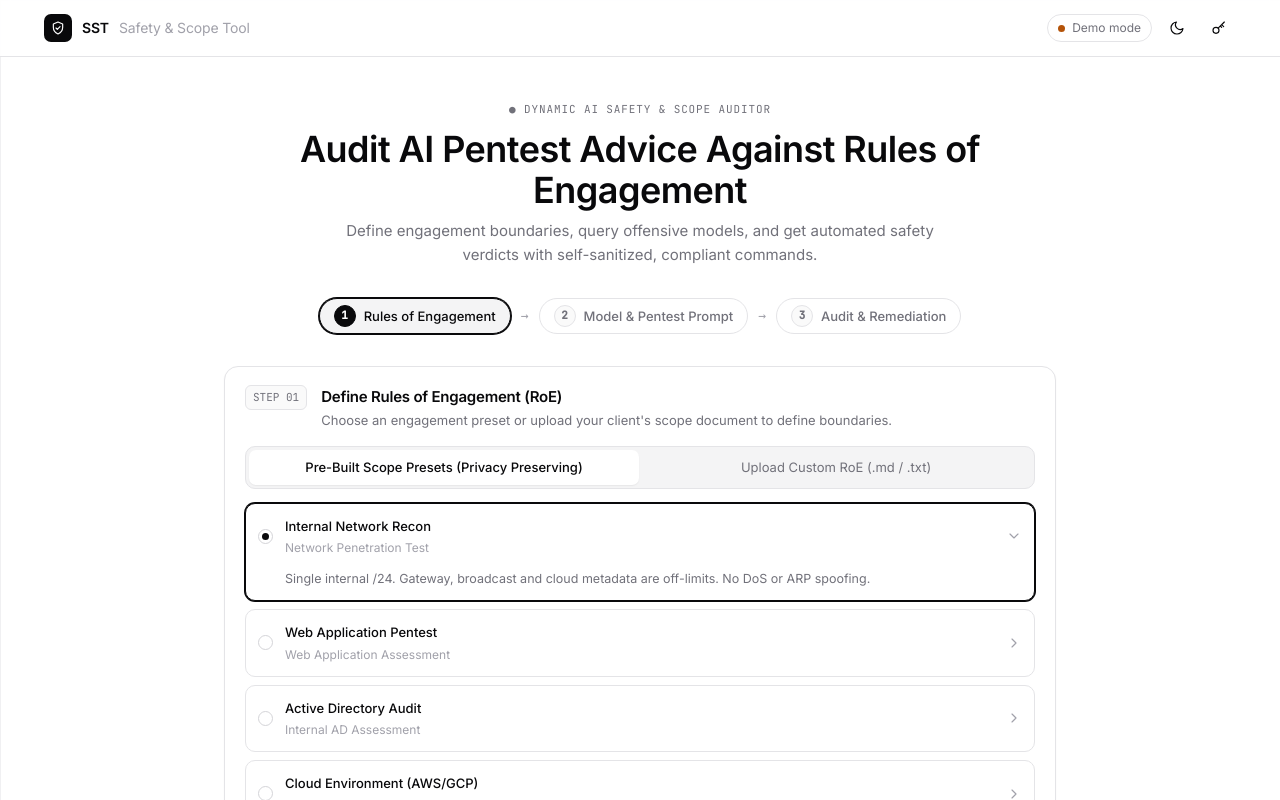
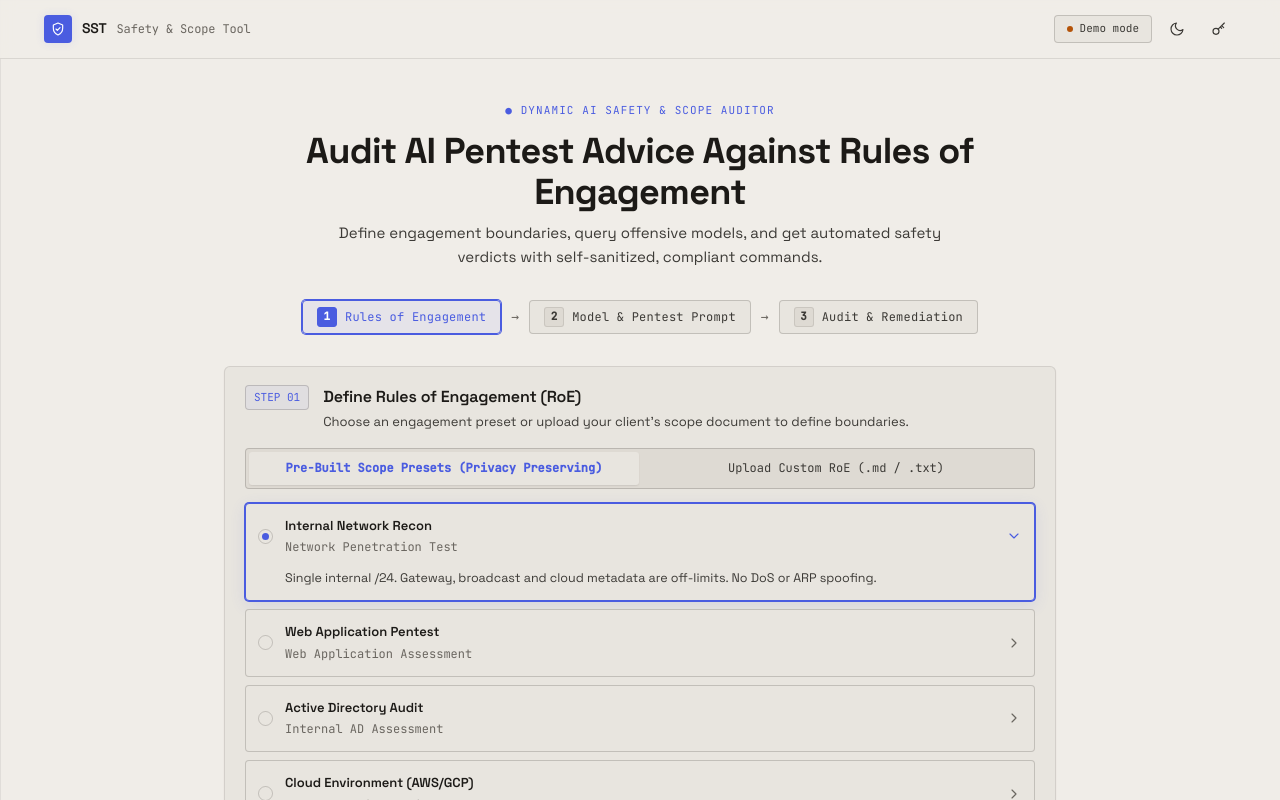
Before and after one commit to khushal0811/ai-safety-and-scope-tool, a React (Vite) app in the folder frontend/: page / in a window 1280 px wide. Shown: the top 800 px of the page. Built offline with nearby package versions, Linux system fonts and the light colour scheme; no server answers.

Commit message:
style: apply portfolio theme, bg colors, and Space Grotesk typography

```diff
--- a/frontend/index.html
+++ b/frontend/index.html
@@ -13,7 +13,7 @@
     <link rel="preconnect" href="https://fonts.googleapis.com" />
     <link rel="preconnect" href="https://fonts.gstatic.com" crossorigin />
     <link
-      href="https://fonts.googleapis.com/css2?family=Inter:wght@400;500;600&family=JetBrains+Mono:wght@400;500&display=swap"
+      href="https://fonts.googleapis.com/css2?family=Space+Grotesk:wght@300;400;500;600;700&family=JetBrains+Mono:wght@300;400;500&display=swap"
       rel="stylesheet"
     />
   </head>
--- a/frontend/src/index.css
+++ b/frontend/src/index.css
@@ -1,60 +1,94 @@
 /* ==========================================================================
-   SST Design System — minimal grayscale, grid canvas, hairline borders.
-   Inspired by Napkin AI. No glassmorphism, no neon.
+   SST Design System — Themed after Khushal Arora's Portfolio
+   Tactile dark desk & warm light parchment palette with Space Grotesk
    ========================================================================== */
 
 :root {
-  --font-sans: 'Inter', -apple-system, BlinkMacSystemFont, 'SF Pro Text', 'Segoe UI', sans-serif;
+  --font-sans: 'Space Grotesk', -apple-system, BlinkMacSystemFont, 'SF Pro Text', 'Segoe UI', sans-serif;
   --font-mono: 'JetBrains Mono', 'SF Mono', ui-monospace, Menlo, monospace;
 
-  --bg: #ffffff;
-  --grid: #f0f0f2;
-  --surface: #ffffff;
-  --surface-muted: #fafafa;
-  --surface-sunken: #f4f4f5;
-  --border: #e4e4e7;
-  --border-strong: #d4d4d8;
-  --text: #09090b;
-  --text-muted: #71717a;
-  --text-subtle: #a1a1aa;
-  --accent: #09090b;
+  /* Light Mode (Portfolio warm stone/parchment) */
+  --bg: #f0ede8;
+  --bg-2: #e8e5df;
+  --bg-3: #dedad3;
+  --desk: #d8d4cd;
+  --paper: #f8f6f2;
+
+  --surface: #e8e5df;
+  --surface-muted: #f0ede8;
+  --surface-sunken: #dedad3;
+  --surface-raised: #f8f6f2;
+
+  --border: rgba(60, 55, 50, 0.12);
+  --border-strong: rgba(60, 55, 50, 0.22);
+  --border-s: rgba(60, 55, 50, 0.22);
+
+  --text: #1c1a17;
+  --text-p: #1c1a17;
+  --text-s: #3c3a36;
+  --text-muted: #3c3a36;
+  --text-m: #6a6660;
+  --text-subtle: #6a6660;
+
+  --accent: #4a5ce0;
+  --accent-hover: #3747ca;
   --accent-contrast: #ffffff;
+  --accent-glow: rgba(74, 92, 224, 0.12);
+  --grid: rgba(0, 0, 0, 0.065);
 
-  --ok-bg: #ecfdf5;  --ok-fg: #047857;  --ok-bd: #a7f3d0;
+  --healthy: #2a7a52;
+  --ok-bg: rgba(42, 122, 82, 0.10);  --ok-fg: #2a7a52;  --ok-bd: rgba(42, 122, 82, 0.25);
   --warn-bg: #fffbeb; --warn-fg: #b45309; --warn-bd: #fde68a;
   --bad-bg: #fff1f2; --bad-fg: #be123c; --bad-bd: #fecdd3;
   --diff-add: #dcfce7; --diff-del: #fee2e2;
 
-  --radius-sm: 6px;
-  --radius: 10px;
-  --radius-lg: 14px;
-  --shadow: 0 1px 2px rgba(9, 9, 11, 0.04), 0 1px 1px rgba(9, 9, 11, 0.02);
-  --shadow-lg: 0 12px 32px -12px rgba(9, 9, 11, 0.18);
+  --radius-sm: 4px;
+  --radius: 5px;
+  --radius-lg: 6px;
+  --shadow: 0 1px 2px rgba(60, 55, 50, 0.06), 0 1px 1px rgba(60, 55, 50, 0.04);
+  --shadow-lg: 0 12px 40px rgba(74, 92, 224, 0.10), 0 0 0 1px rgba(74, 92, 224, 0.18);
   --ease: cubic-bezier(0.2, 0.7, 0.2, 1);
 
   color-scheme: light;
 }
 
 [data-theme='dark'] {
-  --bg: #09090b;
-  --grid: #1f1f23;
-  --surface: #0f0f12;
-  --surface-muted: #131316;
-  --surface-sunken: #18181b;
-  --border: #27272a;
-  --border-strong: #3f3f46;
-  --text: #fafafa;
-  --text-muted: #a1a1aa;
-  --text-subtle: #71717a;
-  --accent: #fafafa;
-  --accent-contrast: #09090b;
+  /* Dark Mode (Portfolio charcoal desk & periwinkle accent) */
+  --bg: #373739;
+  --bg-2: #3f3f42;
+  --bg-3: #48484c;
+  --desk: #282829;
+  --paper: #1f1e2e;
 
-  --ok-bg: rgba(16, 185, 129, 0.1);  --ok-fg: #6ee7b7;  --ok-bd: rgba(16, 185, 129, 0.3);
-  --warn-bg: rgba(245, 158, 11, 0.1); --warn-fg: #fcd34d; --warn-bd: rgba(245, 158, 11, 0.3);
-  --bad-bg: rgba(244, 63, 94, 0.1);  --bad-fg: #fda4af;  --bad-bd: rgba(244, 63, 94, 0.3);
-  --diff-add: rgba(34, 197, 94, 0.18); --diff-del: rgba(239, 68, 68, 0.18);
-  --shadow: 0 1px 2px rgba(0, 0, 0, 0.4);
-  --shadow-lg: 0 16px 40px -12px rgba(0, 0, 0, 0.6);
+  --surface: #3f3f42;
+  --surface-muted: #373739;
+  --surface-sunken: #282829;
+  --surface-raised: #48484c;
+
+  --border: rgba(180, 180, 185, 0.14);
+  --border-strong: rgba(180, 180, 185, 0.28);
+  --border-s: rgba(180, 180, 185, 0.28);
+
+  --text: #f0f0f0;
+  --text-p: #f0f0f0;
+  --text-s: #c0c0c4;
+  --text-muted: #c0c0c4;
+  --text-m: #909094;
+  --text-subtle: #909094;
+
+  --accent: #6272f0;
+  --accent-hover: #7b88f5;
+  --accent-contrast: #ffffff;
+  --accent-glow: rgba(98, 114, 240, 0.15);
+  --grid: rgba(255, 255, 255, 0.035);
+
+  --healthy: #4aaa78;
+  --ok-bg: rgba(74, 170, 120, 0.14);  --ok-fg: #6ee7b7;  --ok-bd: rgba(74, 170, 120, 0.35);
+  --warn-bg: rgba(245, 158, 11, 0.12); --warn-fg: #fcd34d; --warn-bd: rgba(245, 158, 11, 0.32);
+  --bad-bg: rgba(244, 63, 94, 0.12);  --bad-fg: #fda4af;  --bad-bd: rgba(244, 63, 94, 0.32);
+  --diff-add: rgba(74, 170, 120, 0.24); --diff-del: rgba(244, 63, 94, 0.24);
+  --shadow: 0 4px 16px rgba(0, 0, 0, 0.28), 0 0 0 1px rgba(180, 180, 185, 0.10);
+  --shadow-lg: 0 12px 40px rgba(98, 114, 240, 0.15), 0 4px 16px rgba(98, 114, 240, 0.08), 0 0 0 1px rgba(98, 114, 240, 0.18);
 
   color-scheme: dark;
 }
@@ -83,7 +117,7 @@ p { margin: 0; }
 code, pre, kbd { font-family: var(--font-mono); }
 button { font: inherit; color: inherit; }
 
-:focus-visible { outline: 2px solid var(--text); outline-offset: 2px; border-radius: 4px; }
+:focus-visible { outline: 2px solid var(--accent); outline-offset: 2px; border-radius: 4px; }
 
 /* ---------- Layout ---------- */
 
@@ -129,24 +163,27 @@ button { font: inherit; color: inherit; }
   align-items: center;
   gap: 8px;
   padding: 6px 14px;
-  border-radius: 999px;
-  border: 1px solid var(--border);
+  border-radius: 4px;
+  border: 1px solid var(--border-s);
   background: var(--surface);
-  font-size: 13px;
-  font-weight: 500;
+  font-family: var(--font-mono);
+  font-size: 12px;
+  letter-spacing: 0.02em;
   color: var(--text-muted);
   cursor: pointer;
-  transition: all 0.15s var(--ease);
+  transition: all 0.2s ease;
 }
 .step-node:hover:not(:disabled) {
-  border-color: var(--border-strong);
-  color: var(--text);
+  border-color: var(--accent);
+  color: var(--accent);
+  background: rgba(98, 114, 240, 0.06);
+  transform: translateY(-1px);
 }
 .step-node--active {
-  border-color: var(--text);
-  color: var(--text);
-  background: var(--surface-sunken);
-  box-shadow: 0 0 0 1px var(--text);
+  border-color: var(--accent);
+  color: var(--accent);
+  background: rgba(98, 114, 240, 0.08);
+  box-shadow: 0 0 0 1px var(--accent);
 }
 .step-node--done {
   border-color: var(--ok-bd);
@@ -156,19 +193,19 @@ button { font: inherit; color: inherit; }
 .step-node__badge {
   display: grid;
   place-items: center;
-  width: 22px;
-  height: 22px;
-  border-radius: 50%;
+  width: 20px;
+  height: 20px;
+  border-radius: 3px;
   font-family: var(--font-mono);
   font-size: 11px;
   font-weight: 600;
-  background: var(--surface-muted);
+  background: var(--surface-sunken);
   border: 1px solid var(--border);
 }
 .step-node--active .step-node__badge {
-  background: var(--text);
+  background: var(--accent);
   color: var(--accent-contrast);
-  border-color: var(--text);
+  border-color: var(--accent);
 }
 .step-node--done .step-node__badge {
   background: var(--ok-fg);
@@ -188,7 +225,7 @@ button { font: inherit; color: inherit; }
   gap: 16px;
   padding: 12px 18px;
   border-radius: var(--radius);
-  border: 1px solid var(--border);
+  border: 1px solid var(--border-s);
   background: var(--surface);
   margin-bottom: 22px;
   box-shadow: var(--shadow);
@@ -212,9 +249,10 @@ button { font: inherit; color: inherit; }
 }
 .btn--lg {
   height: 42px;
-  padding: 0 20px;
-  font-size: 13.5px;
+  padding: 0 22px;
+  font-size: 13px;
   font-weight: 600;
+  letter-spacing: 0.02em;
 }
 .card--hero {
   animation: rise 0.28s var(--ease);
@@ -225,38 +263,56 @@ button { font: inherit; color: inherit; }
 
 .nav {
   position: sticky; top: 0; z-index: 20;
-  background: color-mix(in srgb, var(--bg) 88%, transparent);
+  background: color-mix(in srgb, var(--bg) 92%, transparent);
   border-bottom: 1px solid var(--border);
-  backdrop-filter: saturate(140%) blur(6px);
+  backdrop-filter: blur(8px);
+  transition: background 0.35s ease;
 }
-.nav__inner { display: flex; align-items: center; justify-content: space-between; height: 56px; }
+.nav__inner { display: flex; align-items: center; justify-content: space-between; height: 58px; }
 .brand { display: flex; align-items: center; gap: 10px; font-weight: 600; letter-spacing: -0.01em; }
 .brand__mark {
-  width: 28px; height: 28px; border-radius: 7px;
+  width: 28px; height: 28px; border-radius: 4px;
   display: grid; place-items: center;
   background: var(--accent); color: var(--accent-contrast);
+  box-shadow: 0 0 10px var(--accent-glow);
 }
-.brand__sub { color: var(--text-subtle); font-weight: 400; }
+.brand__sub { color: var(--text-subtle); font-weight: 400; font-family: var(--font-mono); font-size: 12px; }
 .nav__actions { display: flex; align-items: center; gap: 8px; }
 
 .status-pill {
   display: inline-flex; align-items: center; gap: 7px;
-  height: 28px; padding: 0 10px;
-  border: 1px solid var(--border); border-radius: 999px;
-  font-size: 12px; color: var(--text-muted); background: var(--surface);
+  height: 28px; padding: 0 12px;
+  border: 1px solid var(--border-s); border-radius: 4px;
+  font-family: var(--font-mono);
+  font-size: 11px; color: var(--text-muted); background: var(--surface);
 }
-.status-pill__dot { width: 7px; height: 7px; border-radius: 50%; background: var(--warn-fg); }
-.status-pill__dot--live { background: var(--ok-fg); box-shadow: 0 0 0 3px var(--ok-bg); }
+.status-pill__dot { width: 6px; height: 6px; border-radius: 50%; background: var(--warn-fg); }
+.status-pill__dot--live {
+  background: var(--healthy);
+  box-shadow: 0 0 6px var(--healthy);
+  animation: wipPulse 2.5s ease-in-out infinite;
+}
+
+@keyframes wipPulse {
+  0%, 100% {
+    opacity: 1;
+    box-shadow: 0 0 0 0 rgba(98, 114, 240, 0.5);
+  }
+  50% {
+    opacity: 0.7;
+    box-shadow: 0 0 0 4px rgba(98, 114, 240, 0);
+  }
+}
 
 /* ---------- Hero ---------- */
 
 .hero { padding: 40px 0 28px; }
 .hero__eyebrow {
   display: inline-flex; align-items: center; gap: 8px;
-  font-family: var(--font-mono); font-size: 11px; text-transform: uppercase; letter-spacing: 0.08em;
-  color: var(--text-muted);
+  font-family: var(--font-mono); font-size: 11px; text-transform: uppercase; letter-spacing: 0.1em;
+  color: var(--accent);
 }
-.hero h1 { font-size: clamp(26px, 3.4vw, 36px); margin: 10px 0 8px; line-height: 1.15; }
+.hero h1 { font-size: clamp(26px, 3.4vw, 36px); margin: 10px 0 8px; line-height: 1.15; font-weight: 700; letter-spacing: -0.02em; }
 .hero p { color: var(--text-muted); max-width: 680px; font-size: 15px; }
 
 /* ---------- Card ---------- */
@@ -266,20 +322,25 @@ button { font: inherit; color: inherit; }
   border: 1px solid var(--border);
   border-radius: var(--radius-lg);
   box-shadow: var(--shadow);
+  transition: transform 0.25s ease, box-shadow 0.25s ease, border-color 0.25s ease;
+}
+.card:hover {
+  border-color: var(--border-strong);
 }
 .card__header { display: flex; gap: 14px; align-items: flex-start; padding: 18px 20px 0; }
 .card__body { padding: 16px 20px 20px; }
 .step-index {
-  flex: none; font-family: var(--font-mono); font-size: 11px; color: var(--text-muted);
-  border: 1px solid var(--border); border-radius: var(--radius-sm);
-  padding: 3px 7px; background: var(--surface-muted);
+  flex: none; font-family: var(--font-mono); font-size: 11px; color: var(--accent);
+  border: 1px solid var(--border-s); border-radius: var(--radius-sm);
+  padding: 3px 8px; background: rgba(98, 114, 240, 0.06);
 }
-.card__title { font-size: 15px; }
+.card__title { font-size: 16px; font-weight: 600; letter-spacing: -0.01em; }
 .card__desc { color: var(--text-muted); font-size: 13px; margin-top: 2px; }
 
 .section-label {
-  font-size: 11px; font-weight: 600; text-transform: uppercase; letter-spacing: 0.06em;
-  color: var(--text-subtle); margin: 0 0 8px;
+  font-family: var(--font-mono);
+  font-size: 10px; font-weight: 600; text-transform: uppercase; letter-spacing: 0.1em;
+  color: var(--accent); margin: 0 0 8px;
 }
 
 /* ---------- Buttons & inputs ---------- */
@@ -287,22 +348,35 @@ button { font: inherit; color: inherit; }
 .btn {
   display: inline-flex; align-items: center; justify-content: center; gap: 8px;
   height: 34px; padding: 0 14px;
-  border-radius: var(--radius-sm); border: 1px solid var(--border);
-  background: var(--surface); cursor: pointer; font-size: 13px; font-weight: 500;
-  transition: border-color 0.15s var(--ease), background 0.15s var(--ease), transform 0.08s var(--ease);
+  border-radius: 4px; border: 1px solid var(--border-s);
+  background: var(--surface); cursor: pointer; font-family: var(--font-sans); font-size: 13px; font-weight: 500;
+  color: var(--text);
+  transition: all 0.2s ease;
 }
-.btn:hover { border-color: var(--border-strong); background: var(--surface-muted); }
+.btn:hover {
+  border-color: var(--accent);
+  color: var(--accent);
+  background: rgba(98, 114, 240, 0.08);
+  transform: translateY(-1px);
+}
 .btn:active { transform: translateY(1px); }
 .btn:disabled { opacity: 0.45; cursor: not-allowed; transform: none; }
-.btn--primary { background: var(--accent); color: var(--accent-contrast); border-color: var(--accent); }
-.btn--primary:hover { background: var(--accent); opacity: 0.88; border-color: var(--accent); }
-.btn--ghost { border-color: transparent; background: transparent; }
-.btn--ghost:hover { background: var(--surface-sunken); border-color: transparent; }
+.btn--primary {
+  background: var(--accent);
+  color: var(--accent-contrast);
+  border-color: var(--accent);
+}
+.btn--primary:hover {
+  background: var(--accent-hover);
+  color: var(--accent-contrast);
+  border-color: var(--accent-hover);
+  box-shadow: 0 6px 20px var(--accent-glow);
+  transform: translateY(-1px);
+}
+.btn--ghost { border-color: transparent; background: transparent; color: var(--text-muted); }
+.btn--ghost:hover { background: rgba(98, 114, 240, 0.06); border-color: transparent; color: var(--accent); }
 .btn--icon { width: 34px; padding: 0; }
 .btn--block { width: 100%; height: 40px; }
-.btn--sm { height: 28px; padding: 0 10px; font-size: 12px; }
-.btn--danger { color: var(--bad-fg); }
-
 .spinner {
   width: 14px; height: 14px; border-radius: 50%;
   border: 2px solid currentColor; border-right-color: transparent;
@@ -313,12 +387,12 @@ button { font: inherit; color: inherit; }
 .field { display: flex; flex-direction: column; gap: 6px; margin-bottom: 14px; }
 .field__label { font-size: 12px; font-weight: 500; color: var(--text-muted); display: flex; justify-content: space-between; }
 .input, .select, .textarea {
-  width: 100%; border: 1px solid var(--border); border-radius: var(--radius-sm);
+  width: 100%; border: 1px solid var(--border-s); border-radius: var(--radius-sm);
   background: var(--surface); color: var(--text); font: inherit; font-size: 13px;
-  padding: 8px 10px; transition: border-color 0.15s var(--ease), box-shadow 0.15s var(--ease);
+  padding: 8px 10px; transition: border-color 0.2s ease, box-shadow 0.2s ease;
 }
 .input:focus, .select:focus, .textarea:focus {
-  outline: none; border-color: var(--text-muted); box-shadow: 0 0 0 3px var(--surface-sunken);
+  outline: none; border-color: var(--accent); box-shadow: 0 0 0 2px var(--accent-glow);
 }
 .textarea { resize: vertical; min-height: 84px; }
 .textarea--mono { font-family: var(--font-mono); font-size: 12px; line-height: 1.6; }
@@ -327,24 +401,33 @@ button { font: inherit; color: inherit; }
 
 .segmented {
   display: grid; grid-template-columns: 1fr 1fr; gap: 2px;
-  padding: 3px; border-radius: var(--radius); background: var(--surface-sunken); border: 1px solid var(--border);
+  padding: 3px; border-radius: 4px; background: var(--surface-sunken); border: 1px solid var(--border-s);
   margin-bottom: 14px;
 }
 .segmented__btn {
-  border: 0; background: transparent; padding: 7px 10px; border-radius: 7px; cursor: pointer;
-  font-size: 13px; color: var(--text-muted); transition: background 0.15s var(--ease), color 0.15s var(--ease);
+  border: 0; background: transparent; padding: 7px 10px; border-radius: 3px; cursor: pointer;
+  font-family: var(--font-mono);
+  font-size: 12px; color: var(--text-muted); transition: all 0.2s ease;
 }
-.segmented__btn[aria-pressed='true'] { background: var(--surface); color: var(--text); box-shadow: var(--shadow); font-weight: 500; }
+.segmented__btn[aria-pressed='true'] {
+  background: var(--surface); color: var(--accent); box-shadow: var(--shadow); font-weight: 600;
+}
 
 /* ---------- Presets ---------- */
 
 .preset-list { display: flex; flex-direction: column; gap: 8px; }
 .preset {
-  border: 1px solid var(--border); border-radius: var(--radius); background: var(--surface);
-  transition: border-color 0.15s var(--ease), box-shadow 0.15s var(--ease);
+  border: 1px solid var(--border-s); border-radius: 4px; background: var(--surface);
+  transition: all 0.2s ease;
 }
-.preset:hover { border-color: var(--border-strong); }
-.preset--active { border-color: var(--text); box-shadow: 0 0 0 1px var(--text); }
+.preset:hover {
+  border-color: var(--accent);
+  box-shadow: 0 4px 16px var(--accent-glow);
+}
+.preset--active {
+  border-color: var(--accent);
+  box-shadow: 0 0 0 1px var(--accent), 0 4px 16px var(--accent-glow);
+}
 .preset__head {
   width: 100%; display: flex; align-items: center; gap: 12px; text-align: left;
   border: 0; background: transparent; padding: 11px 12px; cursor: pointer;
@@ -353,27 +436,27 @@ button { font: inherit; color: inherit; }
   flex: none; width: 15px; height: 15px; border-radius: 50%; border: 1px solid var(--border-strong);
   display: grid; place-items: center;
 }
-.preset--active .preset__radio::after { content: ''; width: 7px; height: 7px; border-radius: 50%; background: var(--text); }
-.preset__name { font-weight: 500; font-size: 13px; }
-.preset__type { color: var(--text-subtle); font-size: 12px; }
+.preset--active .preset__radio::after { content: ''; width: 7px; height: 7px; border-radius: 50%; background: var(--accent); }
+.preset__name { font-weight: 600; font-size: 13px; }
+.preset__type { color: var(--text-subtle); font-size: 12px; font-family: var(--font-mono); }
 .preset__chev { margin-left: auto; color: var(--text-subtle); transition: transform 0.2s var(--ease); }
-.preset--active .preset__chev { transform: rotate(90deg); }
+.preset--active .preset__chev { transform: rotate(90deg); color: var(--accent); }
 .preset__body { padding: 0 12px 12px 39px; color: var(--text-muted); font-size: 12.5px; animation: fadeIn 0.2s var(--ease); }
 
 /* ---------- Upload ---------- */
 
 .dropzone {
-  border: 1px dashed var(--border-strong); border-radius: var(--radius); padding: 22px 16px;
+  border: 1px dashed var(--border-strong); border-radius: 4px; padding: 22px 16px;
   text-align: center; cursor: pointer; background: var(--surface-muted);
-  transition: border-color 0.15s var(--ease), background 0.15s var(--ease);
+  transition: border-color 0.2s ease, background 0.2s ease;
 }
-.dropzone:hover, .dropzone--over { border-color: var(--text); background: var(--surface-sunken); }
-.dropzone__title { font-weight: 500; font-size: 13px; margin-top: 8px; }
-.dropzone__hint { color: var(--text-subtle); font-size: 12px; margin-top: 2px; }
+.dropzone:hover, .dropzone--over { border-color: var(--accent); background: rgba(98, 114, 240, 0.05); }
+.dropzone__title { font-weight: 600; font-size: 13px; margin-top: 8px; }
+.dropzone__hint { color: var(--text-subtle); font-size: 12px; margin-top: 2px; font-family: var(--font-mono); }
 .file-chip {
   display: flex; align-items: center; justify-content: space-between; gap: 10px;
-  border: 1px solid var(--border); border-radius: var(--radius-sm); padding: 8px 10px; margin: 10px 0;
-  font-size: 12px; background: var(--surface);
+  border: 1px solid var(--border-s); border-radius: 4px; padding: 8px 10px; margin: 10px 0;
+  font-size: 12px; font-family: var(--font-mono); background: var(--surface);
 }
 
 /* ---------- Tags ---------- */
@@ -381,8 +464,8 @@ button { font: inherit; color: inherit; }
 .tag-row { display: flex; flex-wrap: wrap; gap: 6px; }
 .tag {
   display: inline-flex; align-items: center; gap: 5px; height: 22px; padding: 0 8px;
-  border-radius: 6px; font-family: var(--font-mono); font-size: 11px;
-  border: 1px solid var(--border); background: var(--surface-muted); color: var(--text);
+  border-radius: 3px; font-family: var(--font-mono); font-size: 10.5px; letter-spacing: 0.03em;
+  border: 1px solid var(--border-s); background: rgba(98, 114, 240, 0.05); color: var(--text);
 }
 .tag--ok { background: var(--ok-bg); color: var(--ok-fg); border-color: var(--ok-bd); }
 .tag--warn { background: var(--warn-bg); color: var(--warn-fg); border-color: var(--warn-bd); }
@@ -395,7 +478,7 @@ button { font: inherit; color: inherit; }
 .note {
   display: flex; gap: 10px; align-items: flex-start;
   padding: 10px 12px; border-radius: var(--radius-sm); font-size: 12.5px;
-  background: var(--surface-muted); border: 1px solid var(--border); color: var(--text-muted);
+  background: var(--surface-muted); border: 1px solid var(--border-s); color: var(--text-muted);
 }
 .note--warn { background: var(--warn-bg); border-color: var(--warn-bd); color: var(--warn-fg); }
 .note--bad { background: var(--bad-bg); border-color: var(--bad-bd); color: var(--bad-fg); }
@@ -404,12 +487,12 @@ button { font: inherit; color: inherit; }
 
 .chip-row { display: flex; flex-wrap: wrap; gap: 6px; margin-bottom: 10px; }
 .chip {
-  border: 1px solid var(--border); background: var(--surface); border-radius: 999px;
-  padding: 4px 10px; font-size: 12px; cursor: pointer; color: var(--text-muted);
-  transition: all 0.15s var(--ease);
+  border: 1px solid var(--border-s); background: var(--surface); border-radius: 4px;
+  padding: 5px 11px; font-family: var(--font-mono); font-size: 11px; cursor: pointer; color: var(--text-muted);
+  transition: all 0.2s ease;
 }
-.chip:hover { color: var(--text); border-color: var(--border-strong); }
-.chip--active { color: var(--accent-contrast); background: var(--accent); border-color: var(--accent); }
+.chip:hover { color: var(--accent); border-color: var(--accent); background: rgba(98, 114, 240, 0.08); transform: translateY(-1px); }
+.chip--active { color: var(--accent-contrast); background: var(--accent); border-color: var(--accent); box-shadow: 0 4px 12px var(--accent-glow); }
 
 /* ---------- Result ---------- */
 
@@ -466,18 +549,25 @@ button { font: inherit; color: inherit; }
 .sev--WARNING { background: var(--warn-bg); color: var(--warn-fg); border-color: var(--warn-bd); }
 .sev--INFO { background: var(--surface-muted); color: var(--text-muted); border-color: var(--border); }
 
-.sanitized { border: 1px solid var(--text); border-radius: var(--radius-lg); overflow: hidden; background: var(--surface); }
+.sanitized {
+  border: 1px solid var(--accent);
+  border-radius: var(--radius-lg);
+  overflow: hidden;
+  background: var(--surface);
+  box-shadow: 0 8px 30px var(--accent-glow);
+}
 .sanitized__head {
   display: flex; align-items: center; justify-content: space-between; gap: 12px;
   padding: 12px 16px; border-bottom: 1px solid var(--border);
+  background: rgba(98, 114, 240, 0.05);
 }
-.sanitized__title { font-weight: 600; font-size: 13px; display: flex; align-items: center; gap: 8px; }
+.sanitized__title { font-weight: 600; font-size: 13px; display: flex; align-items: center; gap: 8px; color: var(--accent); }
 .sanitized__body { padding: 14px 16px; display: grid; gap: 12px; }
 .sanitized pre { margin: 0; }
 
 .diff { font-family: var(--font-mono); font-size: 12px; line-height: 1.8; white-space: pre-wrap; word-break: break-all; }
-.diff__add { background: var(--diff-add); border-radius: 3px; }
-.diff__del { background: var(--diff-del); text-decoration: line-through; opacity: 0.75; border-radius: 3px; }
+.diff__add { background: var(--diff-add); border-radius: 3px; padding: 1px 3px; }
+.diff__del { background: var(--diff-del); text-decoration: line-through; opacity: 0.85; border-radius: 3px; padding: 1px 3px; }
 
 .accordion { border: 1px solid var(--border); border-radius: var(--radius); background: var(--surface); }
 .accordion summary {
@@ -501,10 +591,10 @@ button { font: inherit; color: inherit; }
 
 .modal-backdrop {
   position: fixed; inset: 0; z-index: 50; display: grid; place-items: center; padding: 20px;
-  background: rgba(9, 9, 11, 0.35); animation: fadeIn 0.15s var(--ease);
+  background: rgba(20, 20, 24, 0.65); backdrop-filter: blur(4px); animation: fadeIn 0.15s var(--ease);
 }
 .modal {
-  width: 100%; max-width: 460px; background: var(--surface); border: 1px solid var(--border);
+  width: 100%; max-width: 480px; background: var(--surface); border: 1px solid var(--border-strong);
   border-radius: var(--radius-lg); box-shadow: var(--shadow-lg); animation: rise 0.2s var(--ease);
 }
 .modal__head { display: flex; justify-content: space-between; align-items: center; padding: 16px 20px; border-bottom: 1px solid var(--border); }
@@ -513,13 +603,15 @@ button { font: inherit; color: inherit; }
 
 .radio-row { display: flex; gap: 8px; }
 .radio-card {
-  flex: 1; border: 1px solid var(--border); border-radius: var(--radius-sm); padding: 10px; cursor: pointer;
+  flex: 1; border: 1px solid var(--border-s); border-radius: 4px; padding: 10px; cursor: pointer;
   font-size: 12px; color: var(--text-muted); display: flex; gap: 8px; align-items: flex-start;
+  transition: all 0.2s ease;
 }
-.radio-card:has(input:checked) { border-color: var(--text); color: var(--text); }
+.radio-card:hover { border-color: var(--accent); }
+.radio-card:has(input:checked) { border-color: var(--accent); color: var(--text); background: rgba(98, 114, 240, 0.05); }
 .radio-card strong { display: block; color: var(--text); font-size: 12.5px; }
 
-.footer { border-top: 1px solid var(--border); padding: 18px 0; color: var(--text-subtle); font-size: 12px; background: var(--bg); }
+.footer { border-top: 1px solid var(--border); padding: 22px 0; color: var(--text-subtle); font-family: var(--font-mono); font-size: 11px; letter-spacing: 0.04em; background: var(--bg); }
 .footer .container { display: flex; justify-content: space-between; gap: 12px; flex-wrap: wrap; }
 
 .muted { color: var(--text-muted); }
```
